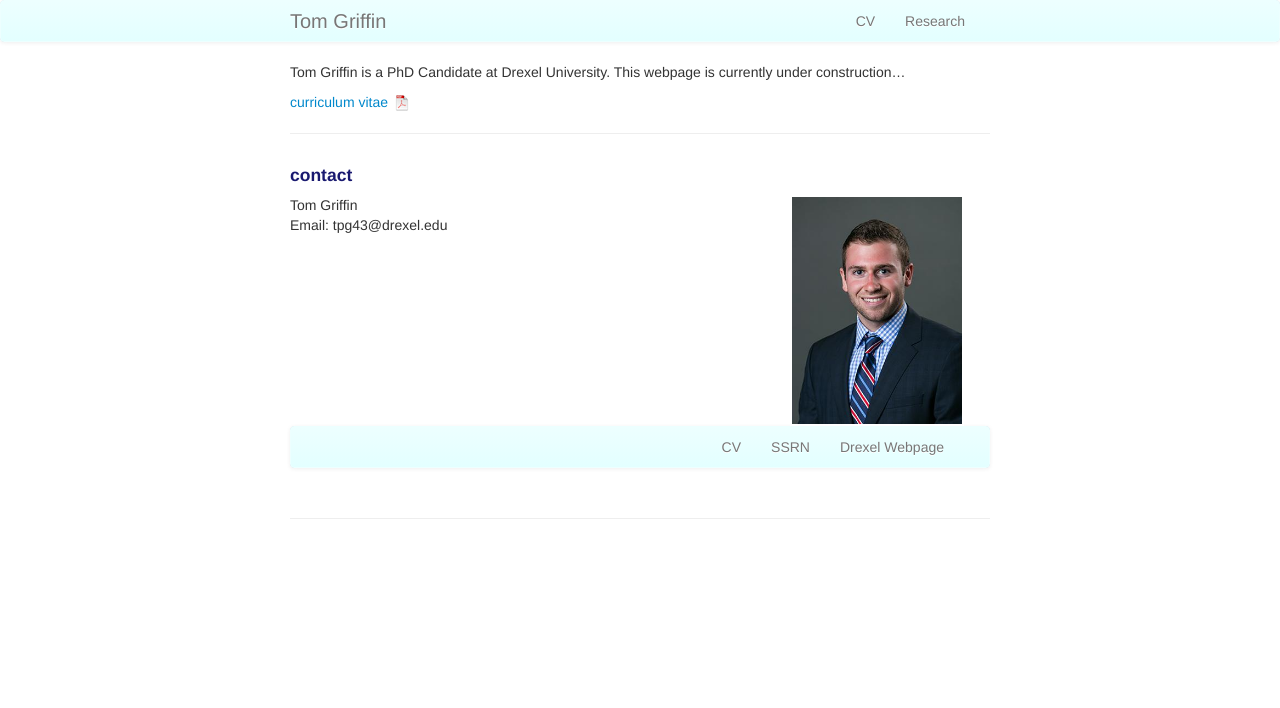
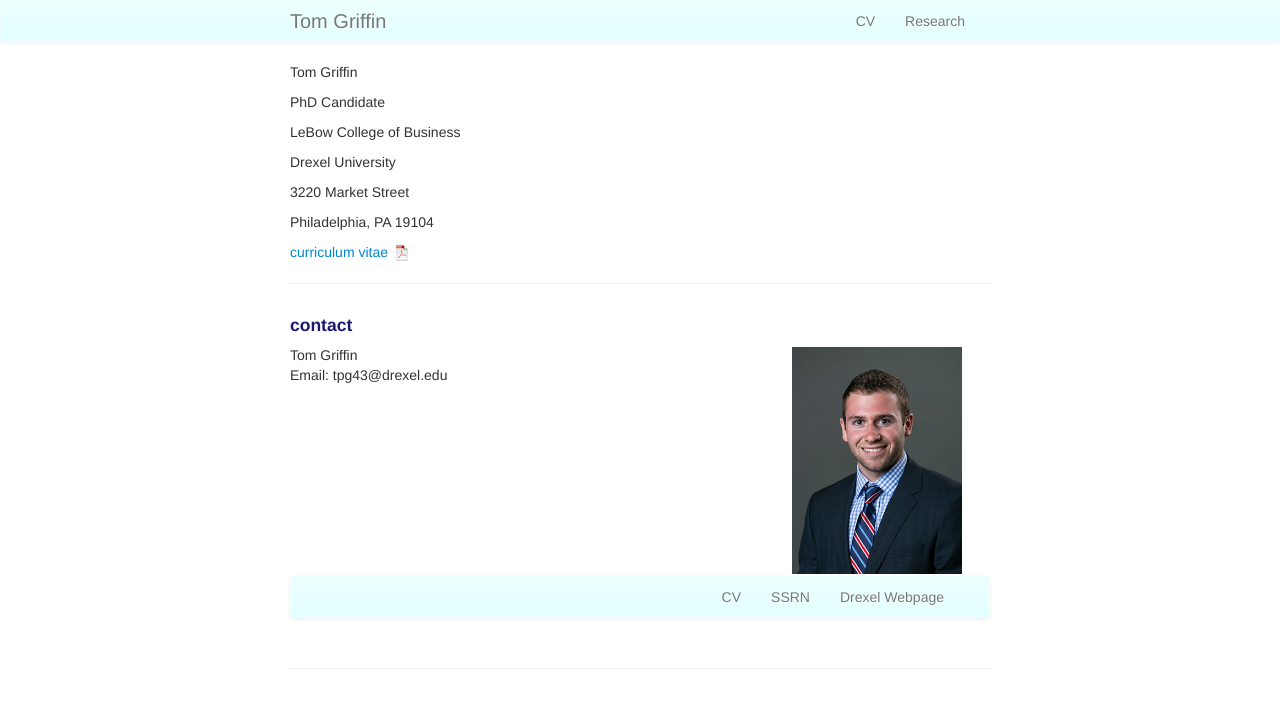
Before and after one commit to ThomasPGriffin/thomaspgriffin.github.io, a Jekyll site: the page built from index.md, in a window 1280 px wide. Shown: the top 708 px of the page. Built offline with Jekyll 4.4.1, drawn with Linux system fonts in a browser that asks for light colours.

Commit message:
Update index.md

```diff
--- a/index.md
+++ b/index.md
@@ -5,7 +5,17 @@ description: Tom Griffin is a PhD Candidate at Drexel University
 keywords: Tom, Griffin, Thomas, finance, phd, drexel
 ---
 
-Tom Griffin is a PhD Candidate at Drexel University. This webpage is currently under construction...
+Tom Griffin
+
+PhD Candidate
+
+LeBow College of Business
+
+Drexel University
+
+3220 Market Street
+
+Philadelphia, PA 19104
 
 [curriculum vitae ![CV as pdf]({{ BASE_PATH }}/pages/icons16/pdf-icon.png)]({{ BASE_PATH }}/assets/CV.pdf)<br/>
 
```
